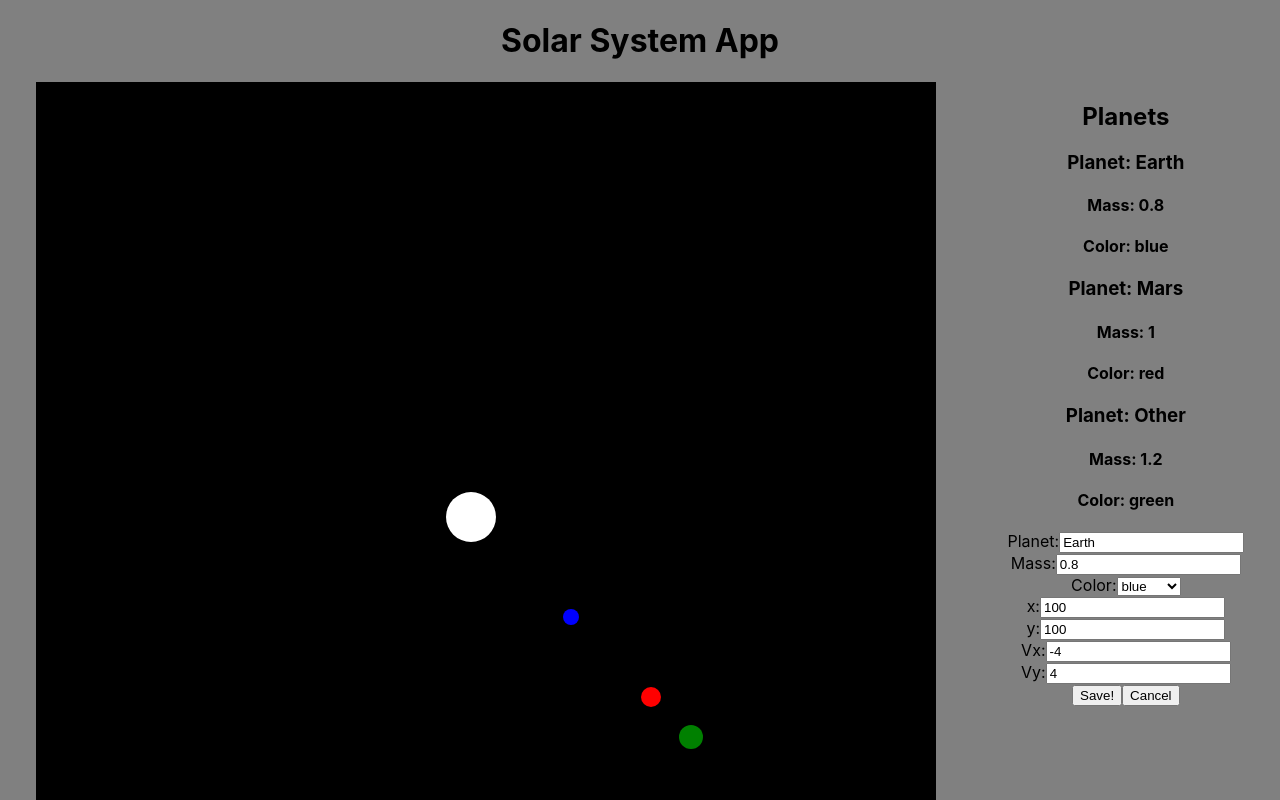
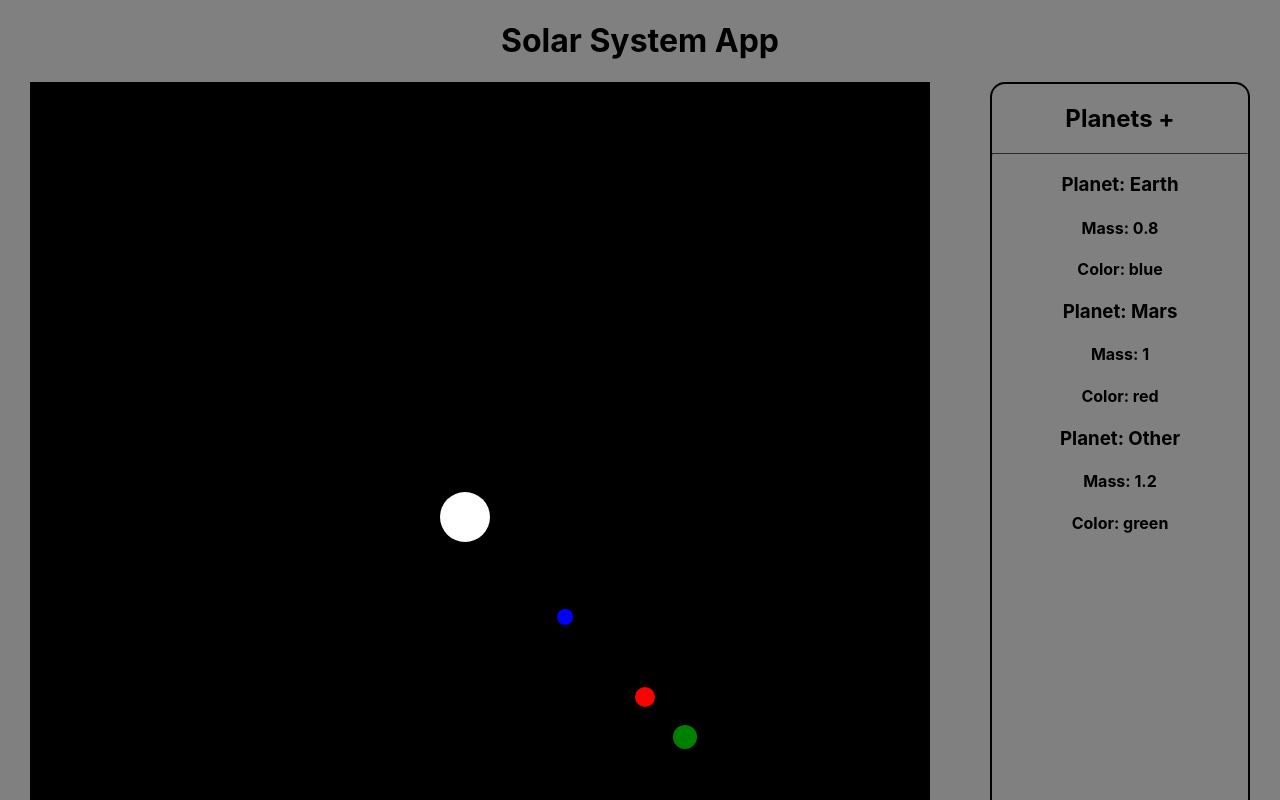
Before and after one commit to andydlindsay/solar-system-react, a React (Create React App) app in the folder client/: page / in a window 1280 px wide. Shown: the top 800 px of the page. Built offline with nearby package versions, Linux system fonts and the light colour scheme.

Commit message:
adds new planet form; adds edit planet functionality

```diff
--- a/client/src/App.js
+++ b/client/src/App.js
@@ -9,6 +9,7 @@ import PlanetList from "./components/PlanetList";
 import "./App.css";
 
 import planetData from "./data/planets";
+import ogPlanetsData from './data/planets';
 
 const calcGravity = (planet) => {
   const Msun = 1000; // mass of the Sun
@@ -51,16 +52,25 @@ const calcNewPosition = (planet) => {
   return newPlanet;
 };
 
-
 const App = () => {
   const [isRunning, setIsRunning] = useState(false);
   const [delay, setDelay] = useState(50);
   const [planets, setPlanets] = useState(planetData);
   const [intervalRef, setIntervalRef] = useState(null);
+  const [ogPlanets, setOgPlanets] = useState(ogPlanetsData);
 
   const setPlanet = (id, newPlanet) => {
-    console.log('id', id);
-    console.log('newPlanet', newPlanet);
+    // check if a planet with that id exists
+    const planetIds = planets.map((planet) => planet.id);
+    if (!planetIds.includes(id)) {
+      return setPlanets((prev) => {
+        return [
+          ...prev,
+          newPlanet
+        ];
+      });
+    }
+
     setPlanets((prev) => {
       return prev.map((planet) => {
         if (planet.id === id) {
@@ -71,7 +81,7 @@ const App = () => {
     });
   };
 
-  const clearTracks = () => {
+  const onClearClick = () => {
     setPlanets((prev) => {
       return prev.map((prevPlanet) => {
         return {
@@ -105,6 +115,10 @@ const App = () => {
     setIsRunning(!isRunning);
   };
 
+  const onResetClick = () => {
+    setPlanets(ogPlanets);
+  };
+
   return (
     <div className="App">
       <Header />
@@ -114,9 +128,10 @@ const App = () => {
           <Controls
             isRunning={isRunning}
             onStartClick={onStartClick}
+            onResetClick={onResetClick}
+            onClearClick={onClearClick}
             delay={delay}
             onDelayChange={(event) => setDelay(event.target.value)}
-            clearTracks={clearTracks}
           />
         </div>
         <PlanetList setPlanet={setPlanet} planets={planets}/>
--- a/client/src/components/Controls.jsx
+++ b/client/src/components/Controls.jsx
@@ -9,7 +9,8 @@ const Controls = (props) => {
         <button onClick={props.onStartClick}>Start/Stop</button>
         <span>{props.isRunning ? 'Running' : 'Paused'}</span>
       </div>
-      <button onClick={props.clearTracks}>Clear Tracks</button>
+      <button onClick={props.onClearClick}>Clear Tracks</button>
+      <button onClick={props.onResetClick}>Reset</button>
       <div className="delay-slider">
         <input
           type="range"
--- a/client/src/components/PlanetList.jsx
+++ b/client/src/components/PlanetList.jsx
@@ -1,16 +1,27 @@
+import {useState} from 'react';
 import PlanetListItem from './PlanetListItem';
 import PlanetListItemForm from './PlanetListItemForm';
 
 const PlanetList = (props) => {
+  const [showNew, setShowNew] = useState(false);
+
+  const toggleEdit = (planet) => {
+    props.setPlanet(planet.id, ({...planet, edit: !planet.edit}));
+  };
+
   const mappedPlanets = props.planets.map((planet) => {
-    return <PlanetListItem key={planet.id} planet={planet} />;
+    if (planet.edit) {
+      return <PlanetListItemForm key={planet.id} setPlanet={props.setPlanet} planet={planet} onCancel={() => toggleEdit(planet)}/>;
+    }
+    return <PlanetListItem key={planet.id} planet={planet} onClick={() => toggleEdit(planet)}/>;
   });
 
   return (
-    <div>
-      <h2>Planets</h2>
+    <div className="planet-list">
+      <h2>Planets <span onClick={() => setShowNew(!showNew)}>+</span></h2>
+      <hr/>
+      { showNew && <PlanetListItemForm setPlanet={props.setPlanet} onCancel={() => setShowNew(false)}/> }
       { mappedPlanets }
-      <PlanetListItemForm setPlanet={props.setPlanet} planet={props.planets[0]} />
     </div>
   );
 };
--- a/client/src/components/PlanetListItem.jsx
+++ b/client/src/components/PlanetListItem.jsx
@@ -1,6 +1,6 @@
 const PlanetListItem = (props) => {
   return (
-    <div>
+    <div onClick={props.onClick}>
       <h3>Planet: {props.planet.name}</h3>
       <h4>Mass: {props.planet.mass}</h4>
       <h4>Color: {props.planet.color}</h4>
--- a/client/src/components/PlanetListItemForm.jsx
+++ b/client/src/components/PlanetListItemForm.jsx
@@ -11,19 +11,23 @@ const options = [
 ];
 
 const PlanetListItemForm = (props) => {
-  const [name, setName] = useState(props.planet.name || 'unknown');
-  const [mass, setMass] = useState(props.planet.mass || 1);
-  const [color, setColor] = useState(props.planet.color || 'yellow');
-  const [x, setX] = useState(Math.floor(props.planet.x) || 200);
-  const [y, setY] = useState(Math.floor(props.planet.y) || 200);
-  const [Vx, setVx] = useState(Math.floor(props.planet.Vx) || 200);
-  const [Vy, setVy] = useState(Math.floor(props.planet.Vy) || 200);
+  const [name, setName] = useState(props.planet?.name || 'new planet');
+  const [mass, setMass] = useState(props.planet?.mass || 0.8);
+  const [color, setColor] = useState(props.planet?.color || 'purple');
+  const [x, setX] = useState(Math.floor(props.planet?.x) || 200);
+  const [y, setY] = useState(Math.floor(props.planet?.y) || 200);
+  const [Vx, setVx] = useState(Math.floor(props.planet?.Vx) || -4);
+  const [Vy, setVy] = useState(Math.floor(props.planet?.Vy) || 4);
 
   const handleSubmit = (event) => {
     event.preventDefault();
 
-    props.setPlanet(props.planet.id, {
+    const planetId = props.planet?.id || Math.random().toString(36).substring(2, 5);
+
+    props.setPlanet(planetId, {
       ...props.planet,
+      id: planetId,
+      trails: props.planet?.trails || [],
       name,
       mass: +mass,
       color,
@@ -88,7 +92,7 @@ const PlanetListItemForm = (props) => {
       />
       <br/>
       <button type="submit">Save!</button>
-      <button>Cancel</button>
+      <button onClick={props.onCancel}>Cancel</button>
     </form>
   );
 };
--- a/client/src/data/planets.js
+++ b/client/src/data/planets.js
@@ -5,12 +5,13 @@ const planets = [
     x: 100,
     y: 100,
     Vx: -4,
-    Vy: 4.4,
+    Vy: 4,
     mass: 0.8,
     color: "blue",
     planet: true,
     trail: true,
-    trails: []
+    trails: [],
+    edit: false
   },
   {
     id: 'def',
@@ -18,12 +19,13 @@ const planets = [
     x: 180,
     y: 180,
     Vx: -4,
-    Vy: 4.4,
+    Vy: 4,
     mass: 1,
     color: "red",
     planet: true,
     trail: true,
-    trails: []
+    trails: [],
+    edit: false
   },
   {
     id: 'ghi',
@@ -31,12 +33,13 @@ const planets = [
     x: 220,
     y: 220,
     Vx: -4,
-    Vy: 4.4,
+    Vy: 4,
     mass: 1.2,
     color: "green",
     planet: true,
     trail: true,
-    trails: []
+    trails: [],
+    edit: false
   }
 ];
 
--- a/client/src/index.css
+++ b/client/src/index.css
@@ -95,3 +95,14 @@ code {
   display: flex;
   justify-content: space-around;
 }
+
+.planet-list {
+  max-width: 40vw;
+  min-width: 20vw;
+  border: 2px solid black;
+  border-radius: 15px;
+}
+
+hr {
+  border-color: grey;
+}
```
